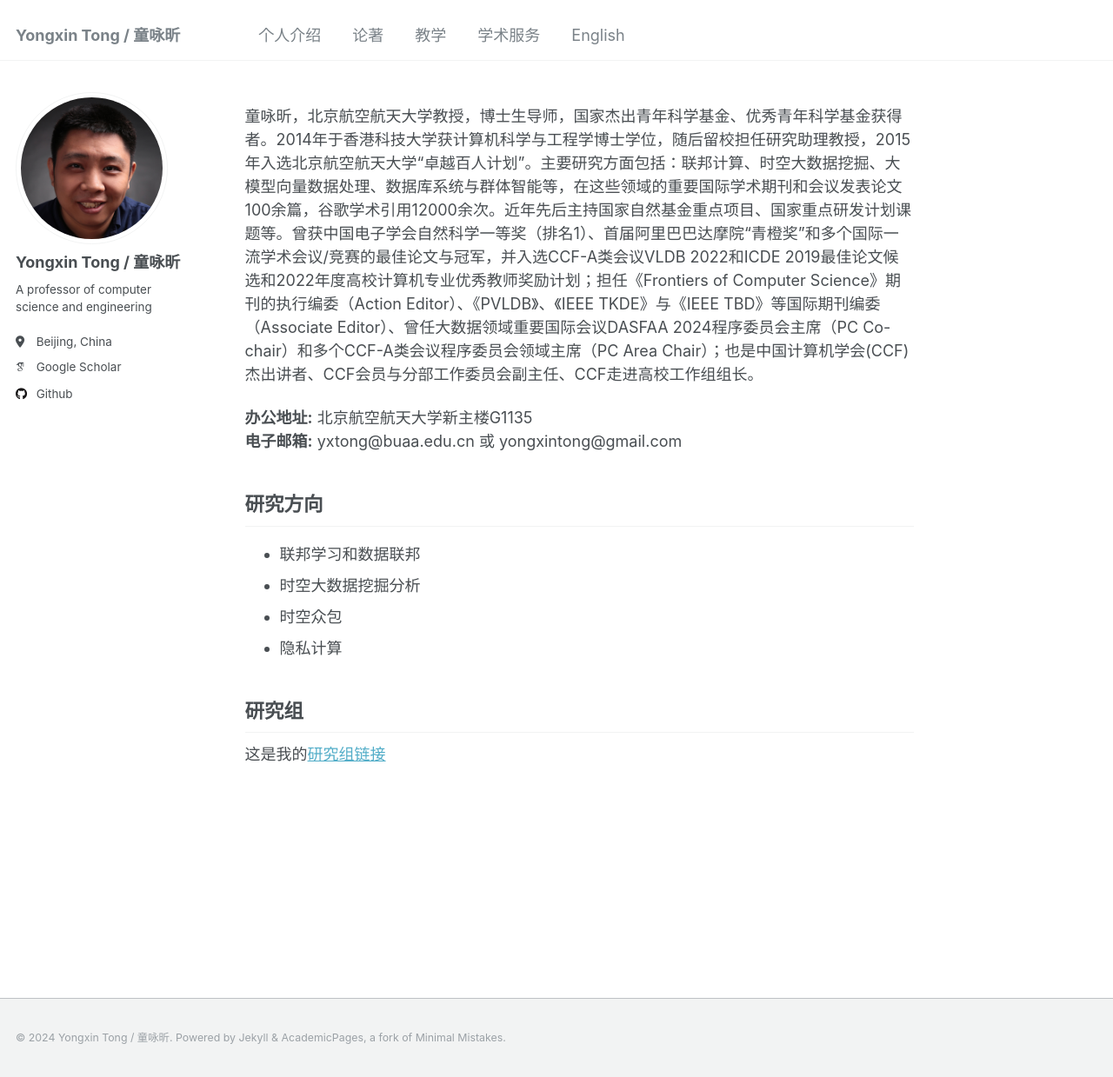
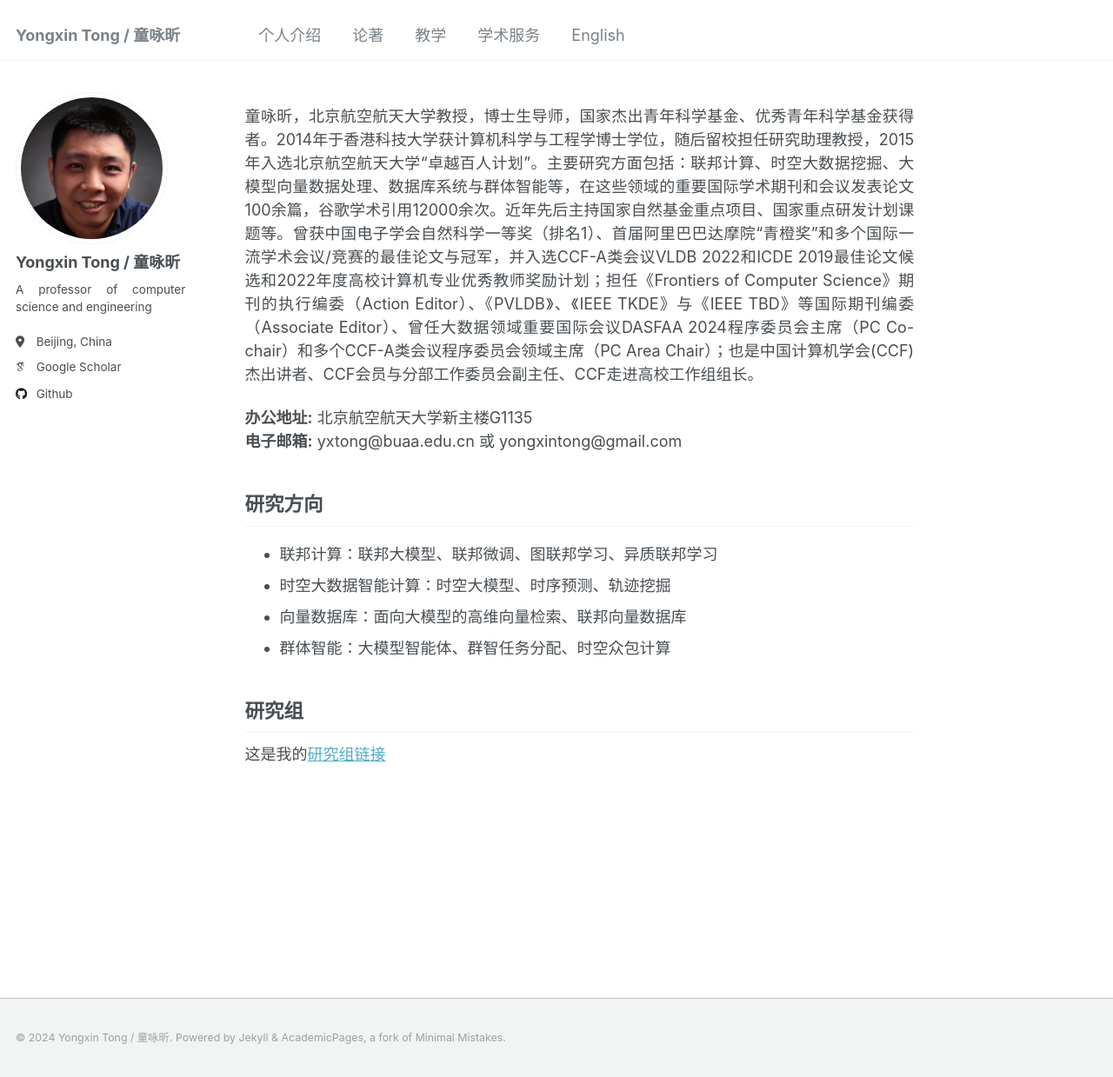
Before and after one commit to YongxinTong/YongxinTong.github.io, a Jekyll site: the page built from _pages/about-cn.md, in a window 1280 px wide and 1239 px high. Shown: the whole window at 87% size. Built offline with Jekyll 4.4.1, drawn with Linux system fonts in a browser that asks for light colours; some web fonts are replaced.

Commit message:
Update about-cn.md

```diff
--- a/_pages/about-cn.md
+++ b/_pages/about-cn.md
@@ -1,13 +1,19 @@
 ---
 permalink: /cn/
 title: ""
-excerpt: "个人介绍"
+excerpt: "个人简介"
 author_profile: true
 redirect_from:
   - /about-cn/
   - /about-cn.html
 ---
-童咏昕，北京航空航天大学教授，博士生导师，国家杰出青年科学基金、优秀青年科学基金获得者。2014年于香港科技大学获计算机科学与工程学博士学位，随后留校担任研究助理教授，2015年入选北京航空航天大学“卓越百人计划”。主要研究方面包括：联邦计算、时空大数据挖掘、大模型向量数据处理、数据库系统与群体智能等，在这些领域的重要国际学术期刊和会议发表论文100余篇，谷歌学术引用12000余次。近年先后主持国家自然基金重点项目、国家重点研发计划课题等。曾获中国电子学会自然科学一等奖（排名1）、首届阿里巴巴达摩院“青橙奖”和多个国际一流学术会议/竞赛的最佳论文与冠军，并入选CCF-A类会议VLDB 2022和ICDE 2019最佳论文候选和2022年度高校计算机专业优秀教师奖励计划；担任《Frontiers of Computer Science》期刊的执行编委（Action Editor）、《PVLDB》、《IEEE TKDE》与《IEEE TBD》等国际期刊编委（Associate Editor）、曾任大数据领域重要国际会议DASFAA 2024程序委员会主席（PC Co-chair）和多个CCF-A类会议程序委员会领域主席（PC Area Chair）；也是中国计算机学会(CCF)杰出讲者、CCF会员与分部工作委员会副主任、CCF走进高校工作组组长。
+<p>童咏昕，北京航空航天大学教授，博士生导师，国家杰出青年科学基金、优秀青年科学基金获得者。2014年于香港科技大学获计算机科学与工程学博士学位，随后留校担任研究助理教授，2015年入选北京航空航天大学“卓越百人计划”。主要研究方面包括：联邦计算、时空大数据挖掘、大模型向量数据处理、数据库系统与群体智能等，在这些领域的重要国际学术期刊和会议发表论文100余篇，谷歌学术引用12000余次。近年先后主持国家自然基金重点项目、国家重点研发计划课题等。曾获中国电子学会自然科学一等奖（排名1）、首届阿里巴巴达摩院“青橙奖”和多个国际一流学术会议/竞赛的最佳论文与冠军，并入选CCF-A类会议VLDB 2022和ICDE 2019最佳论文候选和2022年度高校计算机专业优秀教师奖励计划；担任《Frontiers of Computer Science》期刊的执行编委（Action Editor）、《PVLDB》、《IEEE TKDE》与《IEEE TBD》等国际期刊编委（Associate Editor）、曾任大数据领域重要国际会议DASFAA 2024程序委员会主席（PC Co-chair）和多个CCF-A类会议程序委员会领域主席（PC Area Chair）；也是中国计算机学会(CCF)杰出讲者、CCF会员与分部工作委员会副主任、CCF走进高校工作组组长。</p>
+
+<style>
+  p {
+    text-align: justify;text-justify: inter-word;
+  }
+</style>
 
 <b>办公地址:</b> 北京航空航天大学新主楼G1135<br/>
 <b>电子邮箱:</b> yxtong@buaa.edu.cn  或  yongxintong@gmail.com
@@ -15,10 +21,10 @@ redirect_from:
 研究方向
 ------
 
-+ 联邦学习和数据联邦
-+ 时空大数据挖掘分析
-+ 时空众包
-+ 隐私计算
++ 联邦计算：联邦大模型、联邦微调、图联邦学习、异质联邦学习
++ 时空大数据智能计算：时空大模型、时序预测、轨迹挖掘
++ 向量数据库：面向大模型的高维向量检索、联邦向量数据库
++ 群体智能：大模型智能体、群智任务分配、时空众包计算
 
 ## 研究组
 
```
